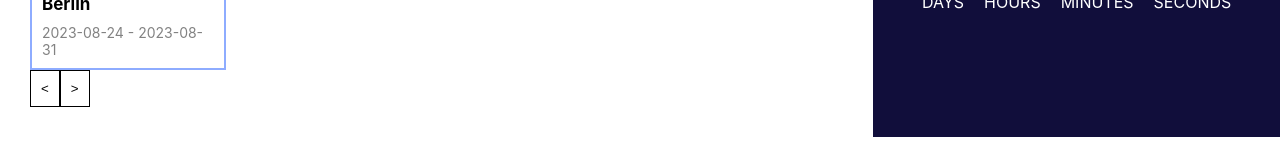
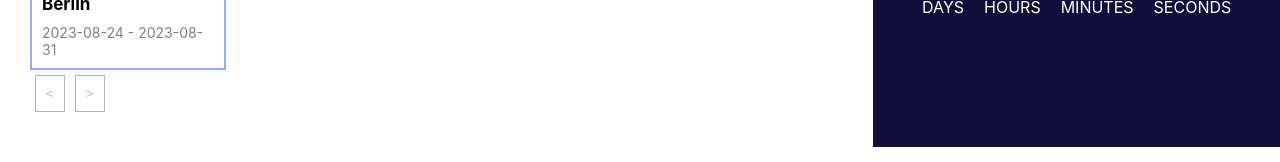
Before and after one commit to gracethomp/weather-app, a React (Create React App) app: page / in a window 1280 px wide. Shown: the part 410-572 px from the top of the page. Built offline with nearby package versions, Linux system fonts and the light colour scheme.

Commit message:
pagination

```diff
--- /dev/null
+++ b/src/components/Pagination.js
@@ -0,0 +1,21 @@
+import Button from "./buttons/Button.js";
+
+export default function Pagination({ handlePrevPage, handleNextPage, currentPage, length, endingIndex }) {
+
+  return (
+    <>
+      <Button
+        onClick={handlePrevPage}
+        additionalClass="pagination-button"
+        text="<"
+        isDisabled={currentPage === 1}
+      />
+      <Button
+        onClick={handleNextPage}
+        additionalClass="pagination-button"
+        text=">"
+        isDisabled={endingIndex >= length}
+      />
+    </>
+  );
+}
--- a/src/components/Trips.js
+++ b/src/components/Trips.js
@@ -1,8 +1,9 @@
 import TripCard from "./cards/TripCard.js";
 import AddButton from "./buttons/AddButton.js";
-import { useState } from "react";
+import { useState, useMemo } from "react";
 import Modal from "./Modal.js";
-import Button from "./buttons/Button.js";
+import Pagination from "./Pagination.js";
+import getPaginationIndexes from "../utils/startEndIndex.js";
 
 export default function Trips({ tripsList, selectedId, setSelected }) {
   const [id, setId] = useState(7);
@@ -10,20 +11,26 @@ export default function Trips({ tripsList, selectedId, setSelected }) {
   const tripsPerPage = 7;
   const [currentPage, setCurrentPage] = useState(1);
 
+  const { startingIndex, endingIndex } = useMemo(
+    () => getPaginationIndexes(currentPage, tripsPerPage),
+    [tripsPerPage, currentPage]
+  );
+
+  const tripsToShow = useMemo(
+    () =>
+      tripsList.filter((trip, index) => {
+        return index >= startingIndex && index < endingIndex;
+      }),
+    [tripsList, endingIndex, startingIndex]
+  );
+
   const handleNextPage = () => {
-    setCurrentPage(prevPage => prevPage + 1);
+    setCurrentPage((prevPage) => prevPage + 1);
   };
 
   const handlePrevPage = () => {
-    setCurrentPage(prevPage => prevPage - 1);
+    setCurrentPage((prevPage) => prevPage - 1);
   };
-
-  const startingIndex = (currentPage - 1) * tripsPerPage;
-  const endingIndex = startingIndex + tripsPerPage;
-
-  const tripsToShow = tripsList.filter((trip, index) => {
-    return index >= startingIndex && index < endingIndex;
-  });
 
   const handleModalClose = () => {
     setModalVisible(false);
@@ -33,16 +40,31 @@ export default function Trips({ tripsList, selectedId, setSelected }) {
     <>
       <div className="trips">
         {tripsToShow?.map((trip) => (
-          <TripCard trip={trip} isSelected={selectedId === trip.id} onClick={() => setSelected(trip)}/>
+          <TripCard
+            trip={trip}
+            isSelected={selectedId === trip.id}
+            onClick={() => setSelected(trip)}
+          />
         ))}
         <AddButton
           addMessage={"Add new trip"}
           onClick={() => setModalVisible(true)}
         />
       </div>
-      <Button onClick={handlePrevPage} additionalClass="pagination-button" text="<"/>
-      <Button onClick={handleNextPage} additionalClass="pagination-button" text=">"/>
-      {isModalVisible && <Modal handleCancelClick={() => handleModalClose()} id={id} handleAdd={() => setId(id + 1)}/>}
+      <Pagination
+        handlePrevPage={handlePrevPage}
+        handleNextPage={handleNextPage}
+        currentPage={currentPage}
+        length={tripsList.length}
+        endingIndex={endingIndex}
+      />
+      {isModalVisible && (
+        <Modal
+          handleCancelClick={() => handleModalClose()}
+          id={id}
+          handleAdd={() => setId(id + 1)}
+        />
+      )}
     </>
   );
 }
--- a/src/components/buttons/Button.js
+++ b/src/components/buttons/Button.js
@@ -1,6 +1,6 @@
-export default function Button({text, additionalClass, onClick}) {
+export default function Button({text, additionalClass, onClick, isDisabled}) {
     return (
-        <button onClick={onClick} className={"modal-button " + additionalClass}>{text}</button>
+        <button onClick={onClick} className={"modal-button " + additionalClass} disabled={isDisabled}>{text}</button>
     )
 
 }
--- a/src/css/index.css
+++ b/src/css/index.css
@@ -322,6 +322,10 @@ select.selected {
   color: #fff;
 }
 
+.pagination-button {
+  margin: 5px;
+}
+
 @media (max-width: 1200px) {
   .trips {
     margin-top: 30px;
--- a/src/redux/reducers/tripsReducer.js
+++ b/src/redux/reducers/tripsReducer.js
@@ -2,7 +2,8 @@ const initialState = [
   {
     id: 1,
     city: "Berlin",
-    imageUrl: "https://img.freepik.com/free-photo/building-with-columns_1160-803.jpg?w=1480&t=st=1691520611~exp=1691521211~hmac=03c50eac34bc778ac018404bf5496a0897ef882d3343176f552ec5622642e81e",
+    imageUrl:
+      "https://img.freepik.com/free-photo/building-with-columns_1160-803.jpg?w=1480&t=st=1691520611~exp=1691521211~hmac=03c50eac34bc778ac018404bf5496a0897ef882d3343176f552ec5622642e81e",
     startDate: "2023-08-24",
     endDate: "2023-08-31",
   },
--- /dev/null
+++ b/src/utils/startEndIndex.js
@@ -0,0 +1,5 @@
+export default function getPaginationIndexes(currentPage, tripsPerPage) {
+  const startingIndex = (currentPage - 1) * tripsPerPage;
+  const endingIndex = startingIndex + tripsPerPage;
+  return { startingIndex, endingIndex };
+}
```
